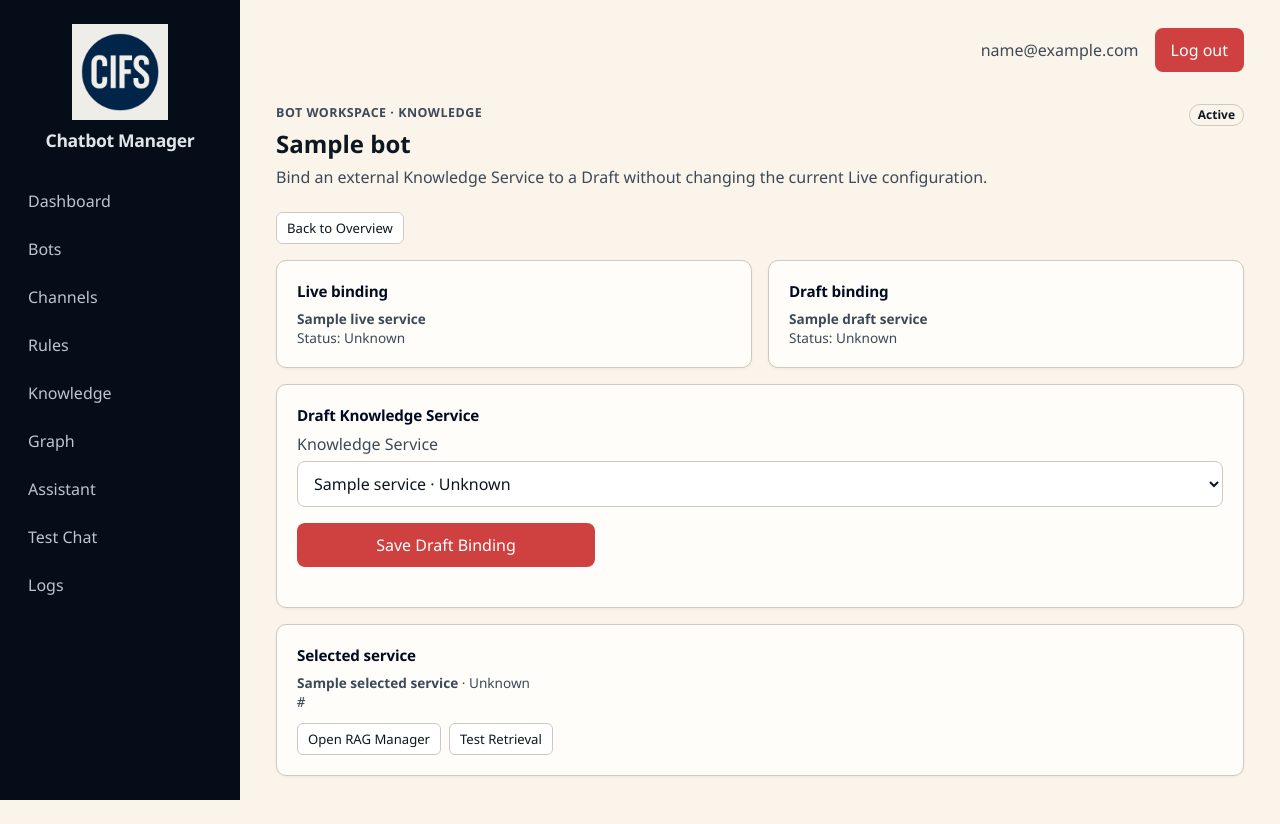
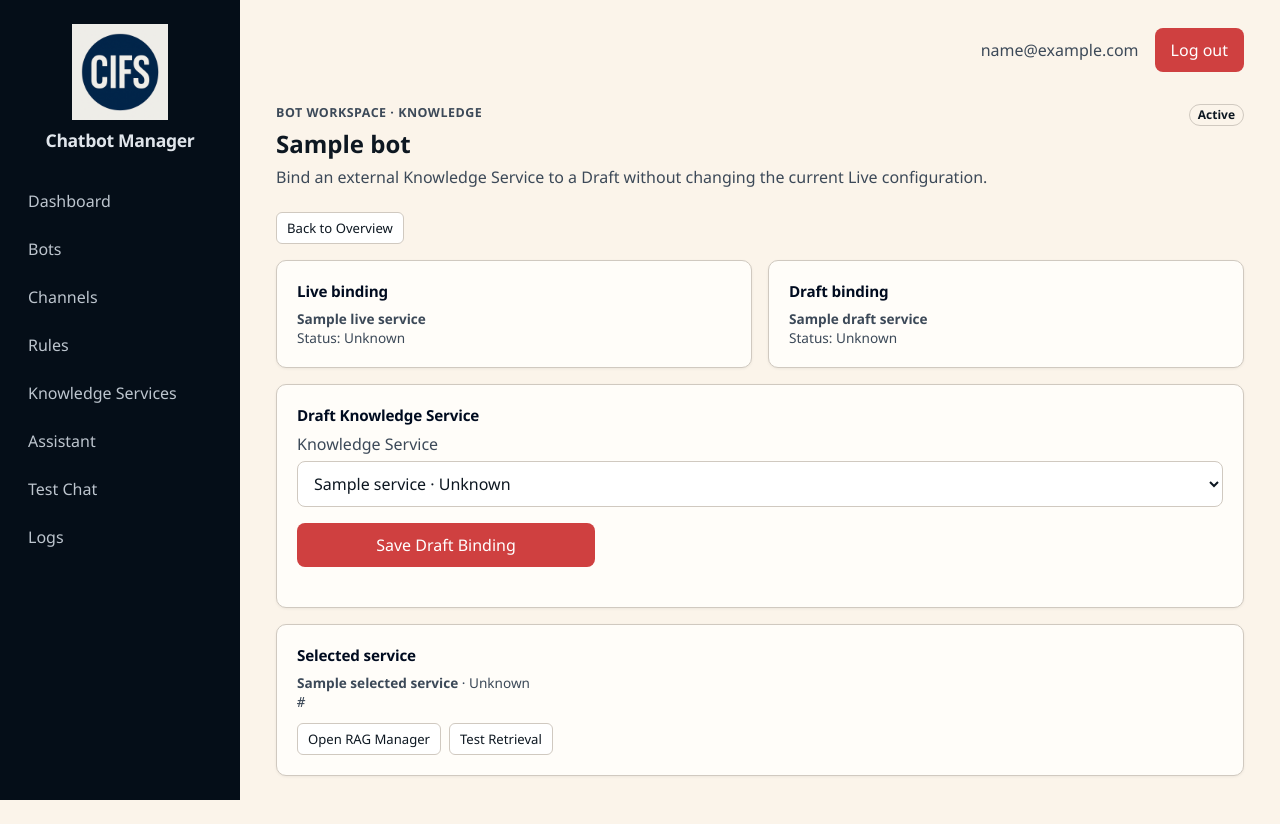
Before and after one commit to srikaewa/CIFSChatRAGAnything, a Python web app: template apps/api/chatbot_manager/templates/bot_knowledge.html in a window 1280 px wide. Run offline with Jinja, Linux system fonts and the light colour scheme; the template is opened without the code that fills it: most values are stand-ins (such as "Sample title", 1, 10 or a date in 2020).

Commit message:
refactor: move knowledge management to external service

```diff
--- a/apps/api/chatbot_manager/admin/routes.py
+++ b/apps/api/chatbot_manager/admin/routes.py
@@ -676,6 +676,7 @@ async def index_document_task(document_id: int, path: str, reindex: bool = False
         session.commit()
 
 
+# Legacy migration path; remove after Phase 6 dependency verification.
 @router.get("/knowledge", response_class=HTMLResponse)
 def knowledge_page(
     request: Request,
@@ -721,6 +722,7 @@ def knowledge_documents_api(
     }
 
 
+# Legacy migration path; remove after Phase 6 dependency verification.
 @router.get("/knowledge-graph", response_class=HTMLResponse)
 def knowledge_graph_page(request: Request, admin_email: str = Depends(require_admin)) -> Response:
     return templates.TemplateResponse(
--- a/apps/api/chatbot_manager/templates/base.html
+++ b/apps/api/chatbot_manager/templates/base.html
@@ -14,8 +14,7 @@
         <a href="/bots" class="{{ 'active' if active_page == 'bots' else '' }}" {% if active_page == 'bots' %}aria-current="page"{% endif %}>Bots</a>
         <a href="/channels" class="{{ 'active' if active_page == 'channels' else '' }}" {% if active_page == 'channels' %}aria-current="page"{% endif %}>Channels</a>
         <a href="/rules" class="{{ 'active' if active_page == 'rules' else '' }}" {% if active_page == 'rules' %}aria-current="page"{% endif %}>Rules</a>
-        <a href="/knowledge" class="{{ 'active' if active_page == 'knowledge' else '' }}" {% if active_page == 'knowledge' %}aria-current="page"{% endif %}>Knowledge</a>
-        <a href="/knowledge-graph" class="{{ 'active' if active_page == 'knowledge_graph' else '' }}" {% if active_page == 'knowledge_graph' %}aria-current="page"{% endif %}>Graph</a>
+        <a href="/knowledge-services" class="{{ 'active' if active_page == 'knowledge_services' else '' }}" {% if active_page == 'knowledge_services' %}aria-current="page"{% endif %}>Knowledge Services</a>
         <a href="/assistant" class="{{ 'active' if active_page == 'assistant' else '' }}" {% if active_page == 'assistant' %}aria-current="page"{% endif %}>Assistant</a>
         <a href="/test-chat" class="{{ 'active' if active_page == 'test_chat' else '' }}" {% if active_page == 'test_chat' %}aria-current="page"{% endif %}>Test Chat</a>
         <a href="/logs" class="{{ 'active' if active_page == 'logs' else '' }}" {% if active_page == 'logs' %}aria-current="page"{% endif %}>Logs</a>
```
Also changed, not shown: tests/test_admin_routes.py (+8 -0 lines), README.md.
